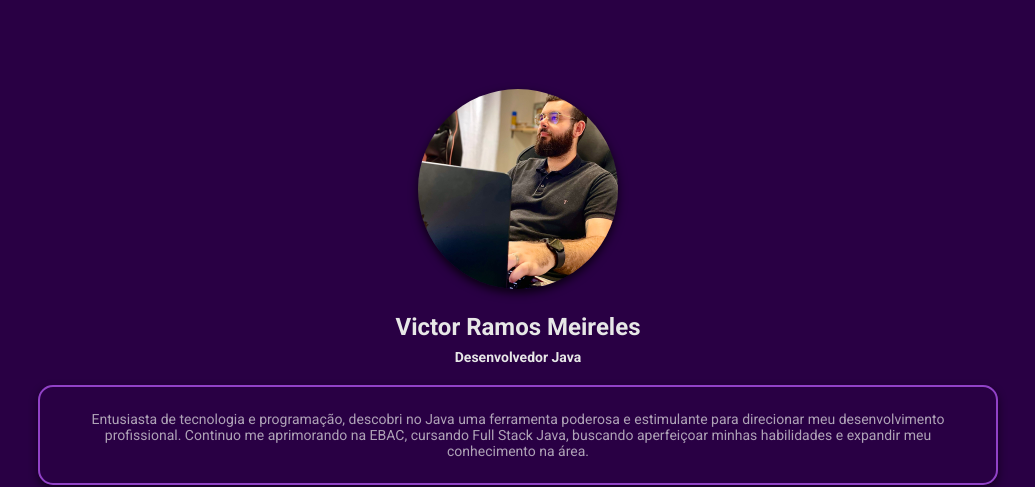
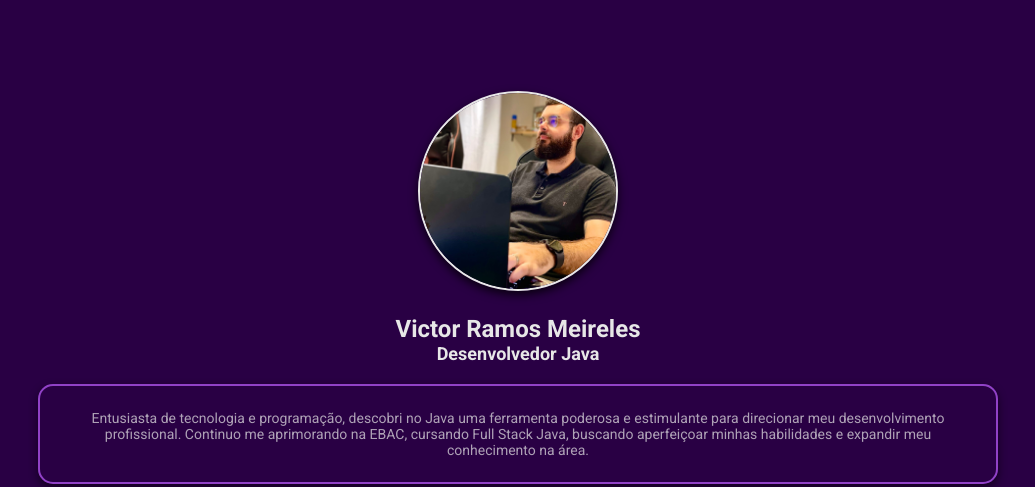
Before and after one commit to vitumeireles/Curso_ProfissaoFullStackJava_EBAC, a website: page index.html in a window 1280 px wide. Shown: the top 487 px of the page, without its empty margins (122-1157 px from the left). Drawn offline with Linux system fonts and the light colour scheme.

Commit message:
modified:   build/styles/main.css 	modified:   src/styles/main.less

```diff
--- a/src/styles/main.less
+++ b/src/styles/main.less
@@ -50,6 +50,7 @@ header {
         box-shadow: 0 4px 10px 0 #colors[shadowBorder];
         display: block;
         margin: 0 auto 24px;
+        border: 2px solid #colors[textColor];
         border-radius: 50%;
     }
 }
@@ -58,10 +59,9 @@ header {
     text-align: center;
     &-name {
         font-size: 24px;
-        .marginBottom8();
     }
     &-subtitle{
-        font-size: 14px;
+        font-size: 18px;
         .marginBottom8();
         margin-bottom: 20px;
     }
```
Also changed, not shown: build/styles/main.css.
